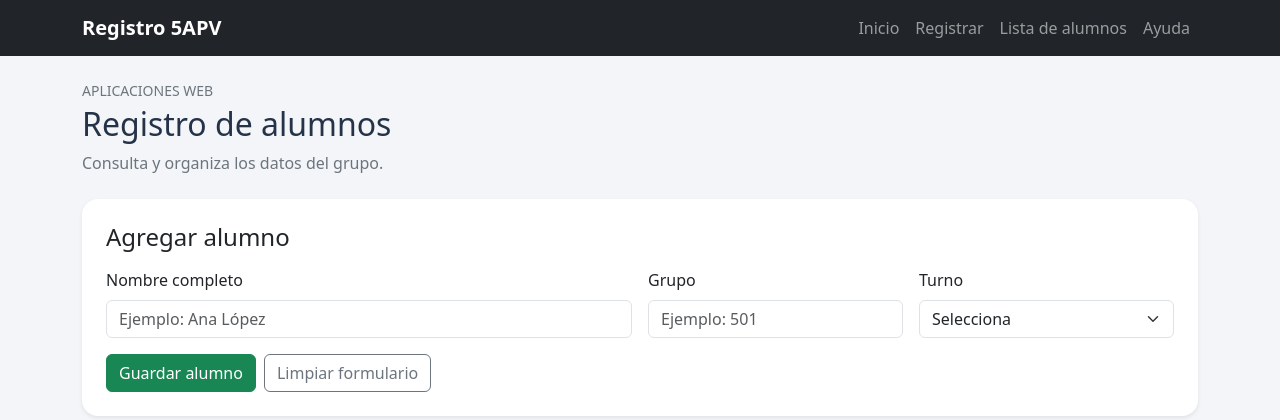
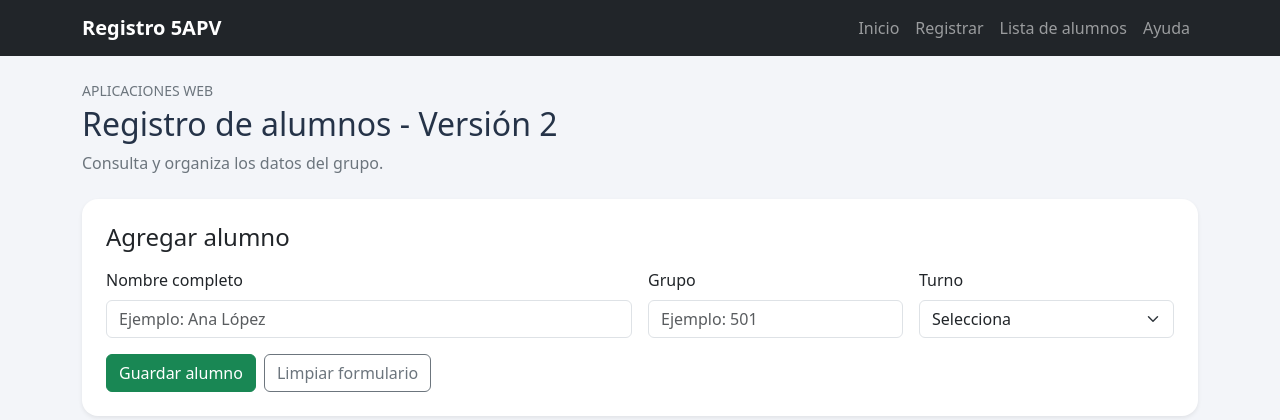
Before and after one commit to cristianadm-wq/tienda_estilo_moda, a Flask app: page / in a window 1280 px wide. Shown: the top 420 px of the page. Run offline with Flask 3, Linux system fonts and the light colour scheme; data that the repository does not hold is empty; some libraries are stand-ins or nearby versions.

Commit message:
Cambio el título a Versión 2

```diff
--- a/templates/base.html
+++ b/templates/base.html
@@ -51,7 +51,7 @@ href="{{ url_for('inicio') }}#lista">Lista de alumnos</a>
 <p class="text-uppercase text-secondary small mb-1">
 Aplicaciones Web
 </p>
-<h1 class="h2">Registro de alumnos</h1>
+<h1 class="h2">Registro de alumnos - Versión 2</h1>
 <p class="text-secondary">Consulta y organiza los datos del grupo.</p>
 </header>
 {% block contenido %}{% endblock %}
```
